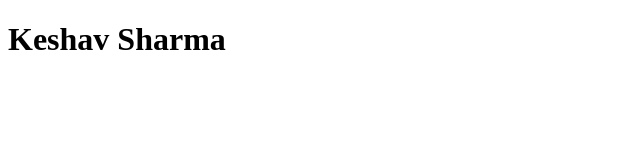
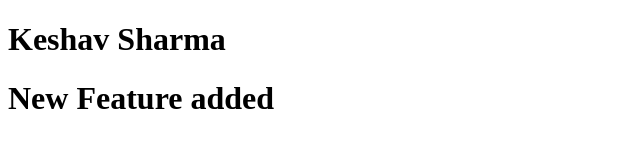
Before and after one commit to KeshavSharma74/new, a plain HTML site: page index.html in a window 1280 px wide. Shown: the whole page, without its empty margins (0-640 px from the left). Drawn offline with Linux system fonts and the light colour scheme.

Commit message:
added feature

```diff
--- a/index.html
+++ b/index.html
@@ -7,5 +7,6 @@
 </head>
 <body>
     <h1>Keshav Sharma</h1>
+    <h1>New Feature added</h1>
 </body>
 </html>
```
